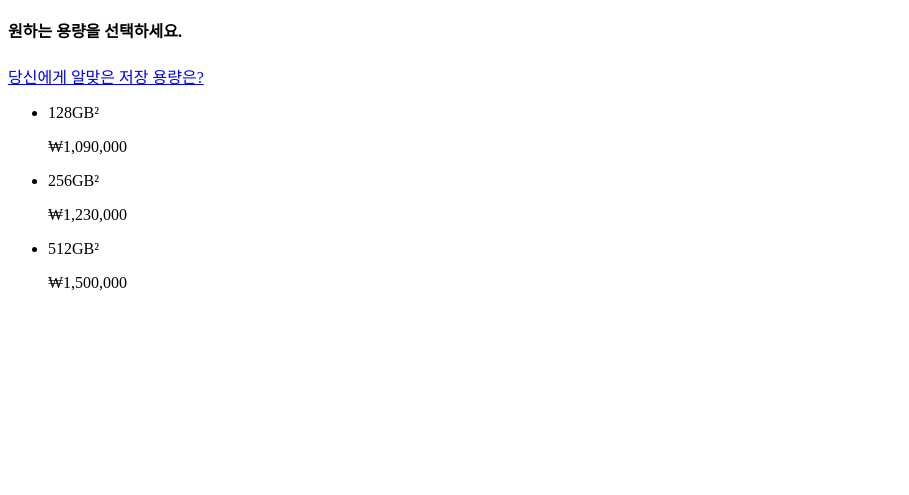
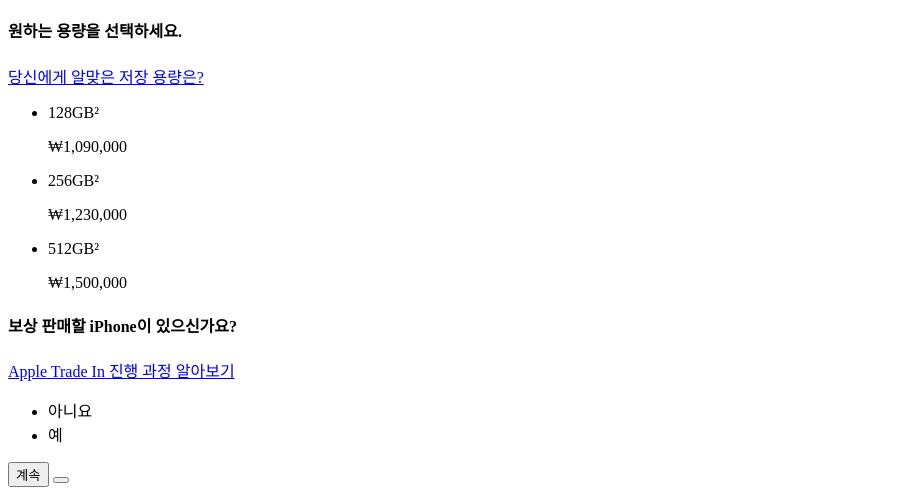
Before and after one commit to freshhoe/iPhone-13-Clone, a plain HTML site: page option.html in a window 1280 px wide. Shown: the part 769-1264 px from the top of the page, without its empty margins (0-909 px from the left). Before the commit the page ends 1077 px from the top, so only its background shows below. Drawn offline with Linux system fonts and the light colour scheme.

Commit message:
feat: Buttons markup

```diff
--- a/option.html
+++ b/option.html
@@ -67,6 +67,22 @@
             </li>
         </ul>
       </div>
+      <div class="trade-in">
+        <h4>보상 판매할 iPhone이 있으신가요?</h4>
+        <a href="#">Apple Trade In 진행 과정 알아보기</a>
+        <ul>
+            <li>
+                아니요
+            </li>
+            <li>
+                예
+            </li>
+        </ul>
+      </div>
+      <div class="buttons">
+        <button>계속</button>
+        <button></button>
+      </div>
     </section>
   </body>
 </html>
```
